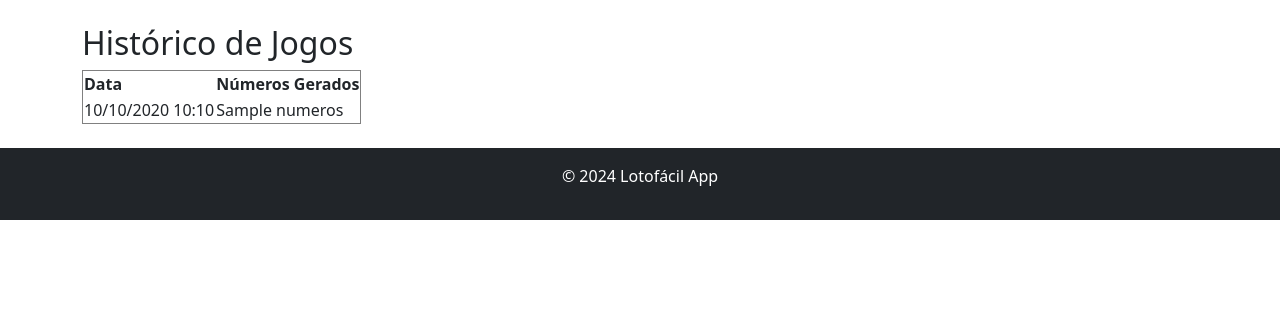
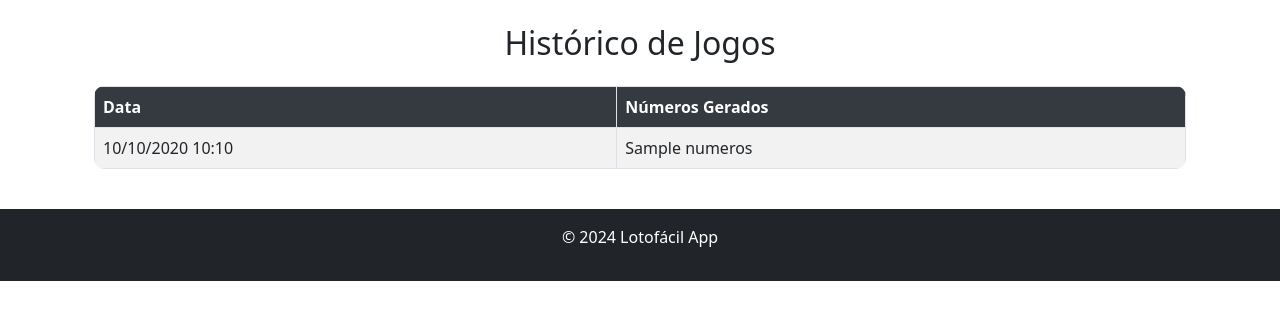
Before and after one commit to RenanDevKF/Aplicativos, a Django app: template Aplicativos/lotofacil_app/usuarios/templates/usuarios/historico.html in a window 1280 px wide. Shown: the part 126-446 px from the top of the page. Run offline with Django 5.2, Linux system fonts and the light colour scheme; the template is opened without the code that fills it: most values are stand-ins (such as "Sample title", 1, 10 or a date in 2020); data that the repository does not hold is empty.

Commit message:
refactor: reajuste do arquivo html do historico

```diff
--- a/Aplicativos/lotofacil_app/usuarios/templates/usuarios/historico.html
+++ b/Aplicativos/lotofacil_app/usuarios/templates/usuarios/historico.html
@@ -1,23 +1,56 @@
 {% extends "usuarios/base.html" %}
 
 {% block content %}
-<h2>Histórico de Jogos</h2>
+<div class="container mt-4">
+    <h2 class="text-center mb-4">Histórico de Jogos</h2>
 
     {% if jogos %}
-    <table border="1">
+        <div class="table-responsive">
+            <table class="table table-striped table-bordered table-hover">
+                <thead class="thead-dark">
                     <tr>
-            <th>Data</th>
-            <th>Números Gerados</th>
+                        <th scope="col">Data</th>
+                        <th scope="col">Números Gerados</th>
                     </tr>
+                </thead>
+                <tbody>
                     {% for jogo in jogos %}
                     <tr>
                         <td>{{ jogo.data_geracao|date:"d/m/Y H:i" }}</td>
                         <td>{{ jogo.numeros }}</td>
                     </tr>
                     {% endfor %}
+                </tbody>
             </table>
+        </div>
     {% else %}
-    <p>Você ainda não gerou nenhum jogo.</p>
+        <div class="alert alert-info text-center" role="alert">
+            Você ainda não gerou nenhum jogo.
+        </div>
     {% endif %}
+</div>
 
+<style>
+    /* Estilo personalizado para a tabela */
+    .table {
+        border-radius: 10px;
+        overflow: hidden;
+    }
+
+    .table thead th {
+        background-color: #343a40; /* Cor do cabeçalho */
+        color: white;
+    }
+
+    .table tbody tr:hover {
+        background-color: #f8f9fa; /* Cor de fundo ao passar o mouse */
+    }
+
+    /* Estilo para a mensagem de nenhum jogo */
+    .alert-info {
+        background-color: #e2f0ff;
+        border-color: #b6d4fe;
+        color: #004085;
+    }
+</style>
 {% endblock %}
```
Lines whose indentation alone changed are shown as unchanged.
